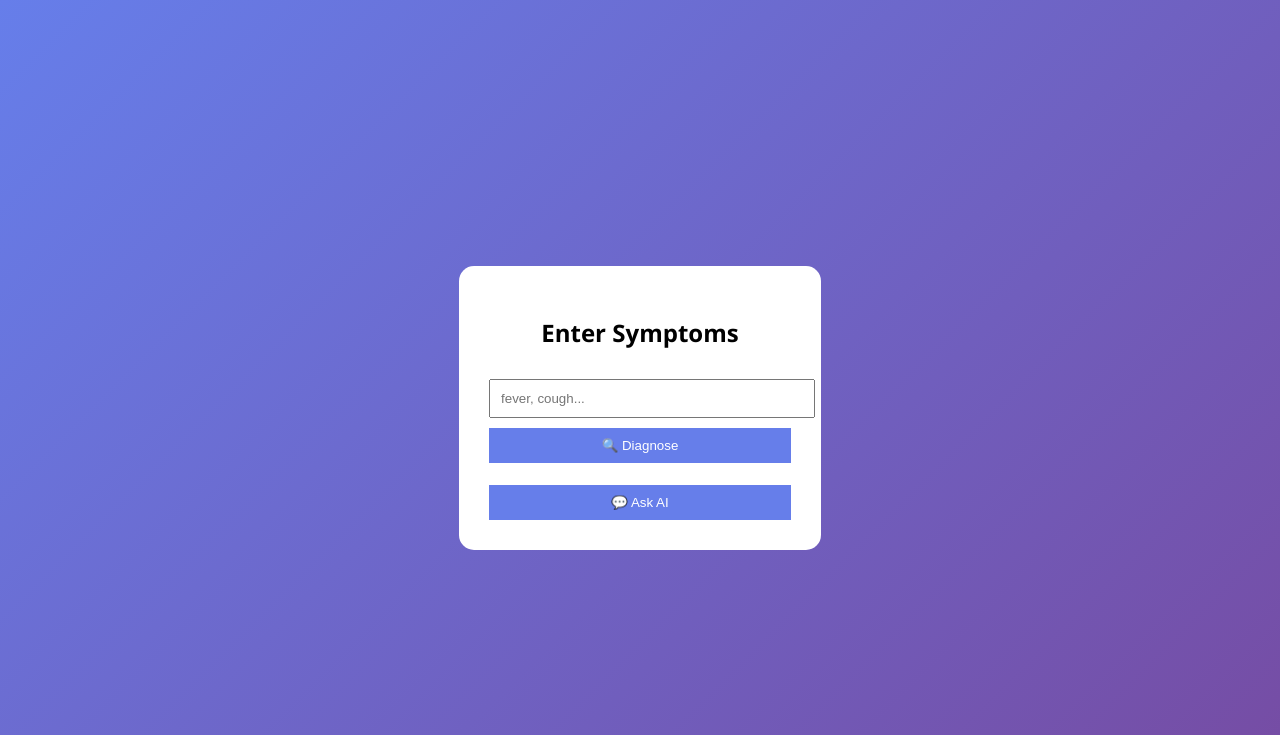
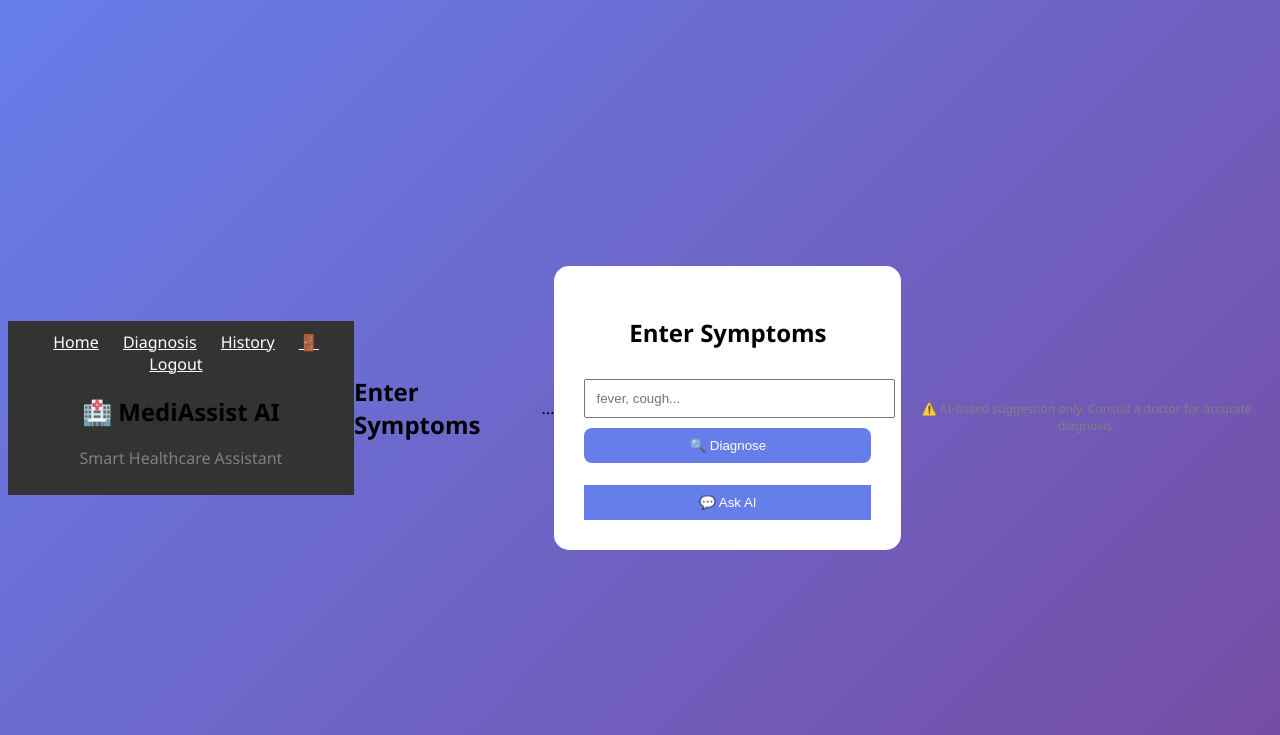
Before and after one commit to sona792/MEDIASSISTAI, a Flask app: page /diagnosis in a window 1280 px wide. Shown: the top 735 px of the page. Run offline with Flask 3, Linux system fonts and the light colour scheme.

Commit message:
fixed errors

```diff
--- a/requirements.txt
+++ b/requirements.txt
@@ -0,0 +1,3 @@
+Flask
+gunicorn
+sqlite3
--- a/templates/index.html
+++ b/templates/index.html
@@ -37,15 +37,30 @@ button {
 </head>
 
 <body>
+    <body>
+
+<!-- ADD HERE -->
+<div style="background:#333;padding:10px;text-align:center;">
+    <a href="/dashboard" style="color:white;margin:10px;">Home</a>
+    <a href="/diagnosis" style="color:white;margin:10px;">Diagnosis</a>
+    <a href="/history" style="color:white;margin:10px;">History</a>
+    <a href="/" style="color:white;margin:10px;">🚪 Logout</a>
+    <h2 style="text-align:center;">🏥 MediAssist AI</h2>
+<p style="text-align:center;color:gray;">Smart Healthcare Assistant</p>
+</div>
+
+<h2>Enter Symptoms</h2>
+...
 
 <div class="card">
 
 <h2>Enter Symptoms</h2>
 
-<form action="/predict" method="post">
+<form action="/predict" method="post" onsubmit="showLoading()">
 <input name="symptoms" placeholder="fever, cough..." required>
-<button>🔍 Diagnose</button>
+<button style="background:#667eea;color:white;border:none;padding:10px;border-radius:8px;">🔍 Diagnose</button>
 </form>
+<p id="loading" style="display:none;color:gray;">🔄 Analyzing symptoms...</p>
 
 <br>
 
@@ -54,6 +69,9 @@ button {
 </div>
 
 <script>
+    function showLoading() {
+    document.getElementById("loading").style.display = "block";
+}
 function chat(){
 let q = prompt("Ask health question:");
 if(!q) return;
@@ -65,6 +83,8 @@ else if(q.includes("cold")) alert("Take steam.");
 else alert("Consult doctor.");
 }
 </script>
-
+<p style="font-size:12px;color:gray;text-align:center;margin-top:30px;">
+⚠️ AI-based suggestion only. Consult a doctor for accurate diagnosis.
+</p>
 </body>
 </html>
--- a/templates/login.html
+++ b/templates/login.html
@@ -51,7 +51,7 @@ button {
 <form action="/login" method="post">
 <input name="username" placeholder="Username" required>
 <input name="password" type="password" placeholder="Password" required>
-<button>Login</button>
+<button style="background:#667eea;color:white;border:none;padding:10px;border-radius:8px;">Login</button>
 </form>
 
 {% if error %}
```
Also changed, not shown: templates/dashboard.html (+17 -1 lines), templates/history.html (+17 -1 lines), templates/result.html (+17 -1 lines), database.db.
